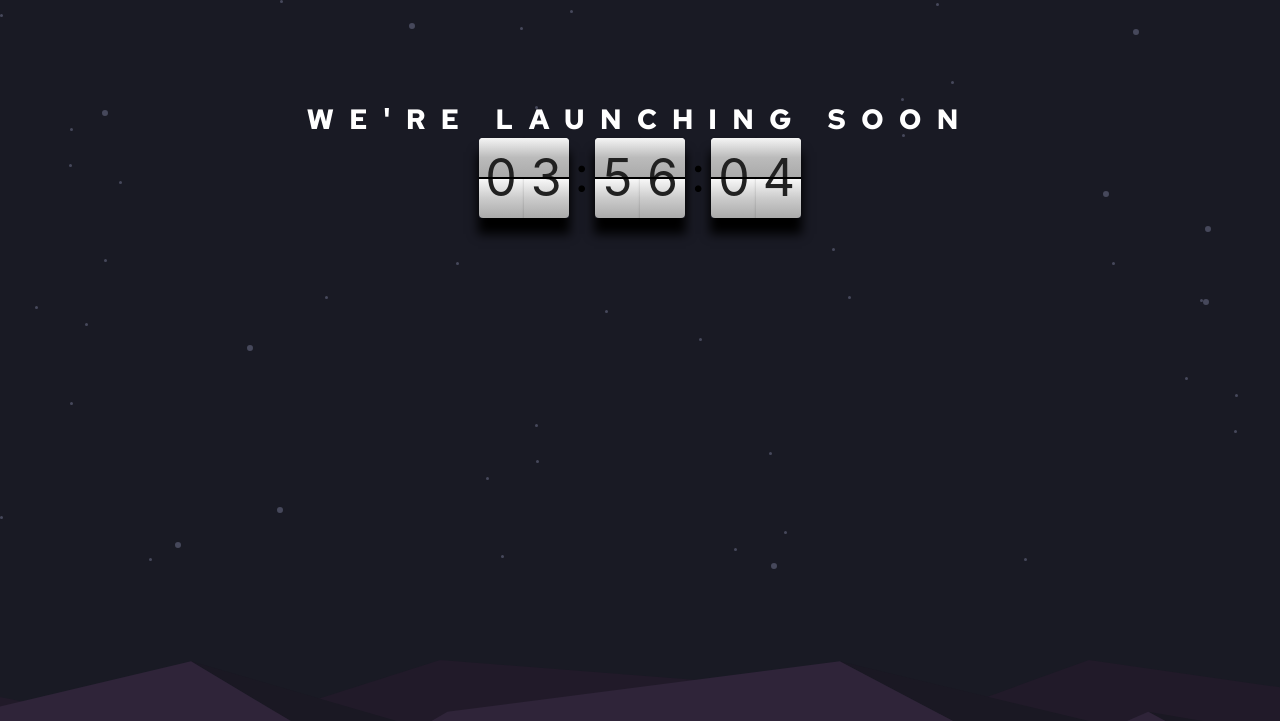
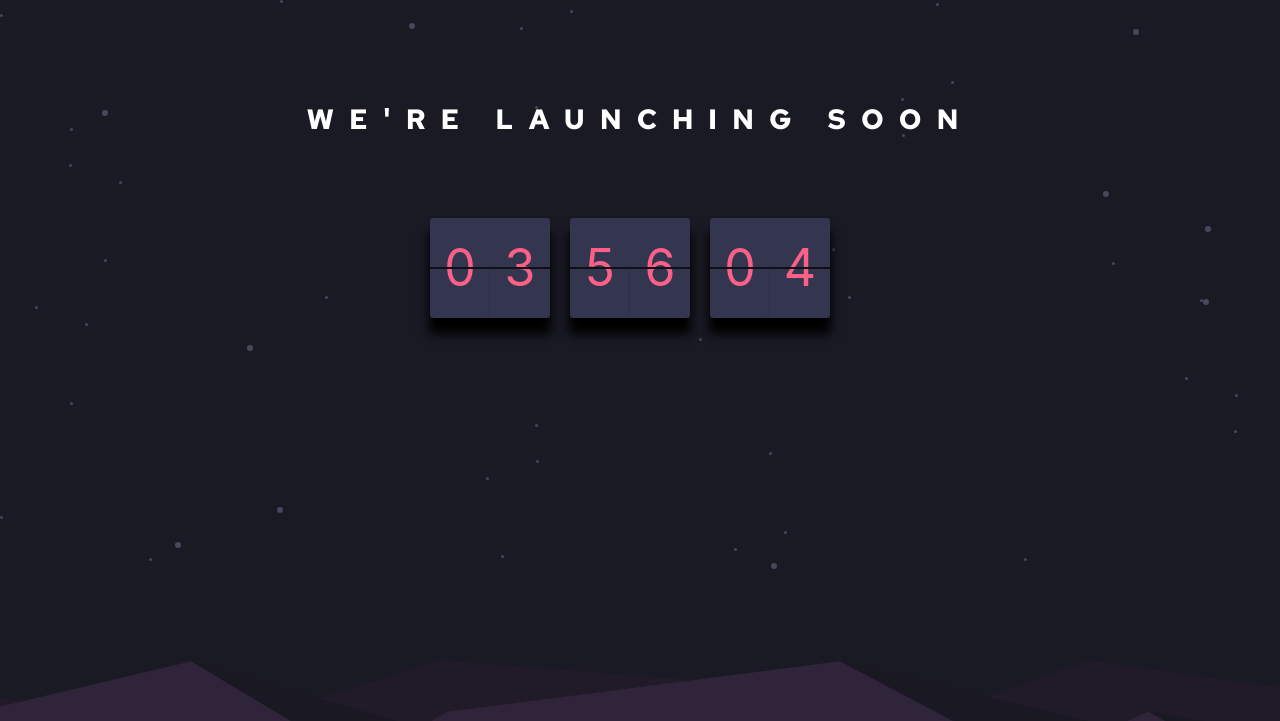
Before and after one commit to ersati/Launch-countdown-timer, a plain HTML site: page index.html in a window 1280 px wide. Shown: the top 721 px of the page. Drawn offline with Linux system fonts and the light colour scheme.

Commit message:
add styles to the clock to look same to the example

```diff
--- a/_timer.scss
+++ b/_timer.scss
@@ -5,6 +5,7 @@
     display: flex;
     justify-content: center;
     align-items: center;
+    margin-top: 80px;
   }
 
   .flip-clock-container {
@@ -33,13 +34,14 @@
     -moz-perspective: 1000px;
     perspective: 1000px;
     box-shadow: 0 15px 10px 1px;
+    margin-right: 20px;
   }
 
   .digit {
     position: relative;
 
-    width: 45px;
-    height: 80px;
+    width: 60px;
+    height: 100px;
 
     box-shadow: 0 0 2px 1px rgba(0, 0, 0, 0.1);
   }
@@ -146,8 +148,8 @@
 
   .digit::before,
   .card-face-back {
-    background: linear-gradient(0, #aaa, #ccc 50%, #fafafa);
-    color: #212121;
+    background: var(--Darkdesaturatedblue);
+    color: var(--Softred);
 
     border-top: 1px solid black;
     border-top-left-radius: 0;
@@ -156,10 +158,10 @@
 
   .digit::after,
   .card-face-front {
-    background: linear-gradient(0, #aaa, #bbb 50%, #f5f5f5);
-    color: #212121;
+    background: var(--Darkdesaturatedblue);
+    color: var(--Softred);
 
-    border-bottom: 1px solid black;
+    border-bottom: 0.3px solid rgba(0, 0, 0, 0.7);
     border-bottom-left-radius: 0;
     border-bottom-right-radius: 0;
   }
--- a/index.html
+++ b/index.html
@@ -45,7 +45,10 @@
 
   <div id="app">
     <div class="flip-clock-container">
+
+
       <div class="flip-clock flip-clock-h">
+
         <div class="digit digit-left">
           <!-- ::before -->
           <div class="card">
@@ -54,6 +57,8 @@
           </div>
           <!-- ::after -->
         </div>
+
+
         <div class="digit digit-right">
           <!-- ::before -->
           <div class="card">
@@ -61,10 +66,13 @@
             <div class="card-face card-face-back"></div>
           </div>
           <!-- ::after -->
+
         </div>
+
+
       </div>
 
-      <div class="colon">:</div>
+
 
       <div class="flip-clock flip-clock-m">
         <div class="digit digit-left">
@@ -85,7 +93,7 @@
         </div>
       </div>
 
-      <div class="colon">:</div>
+
 
       <div class="flip-clock flip-clock-s">
         <div class="digit digit-left">
--- a/style.scss
+++ b/style.scss
@@ -8,6 +8,7 @@
 body {
     font-family: 'Red Hat Text', sans-serif;
     font-size: var(--fontSize);
+    // background-color: linear-gradient(0, var(--Softred), var(--darkblue));
     background-color: var(--darkblue);
     background-image: url(/images/bg-stars.svg);
     background-repeat: no-repeat;
```
Also changed, not shown: css/style.css.
